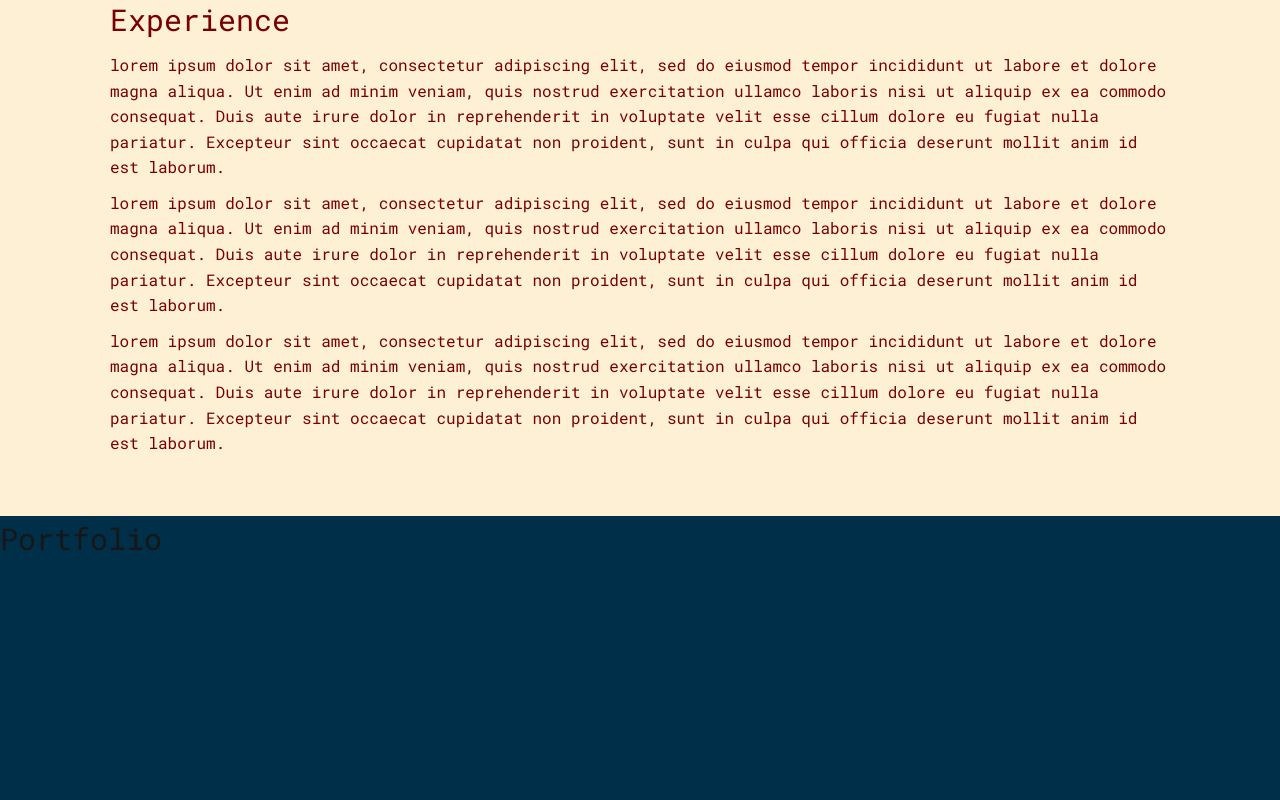
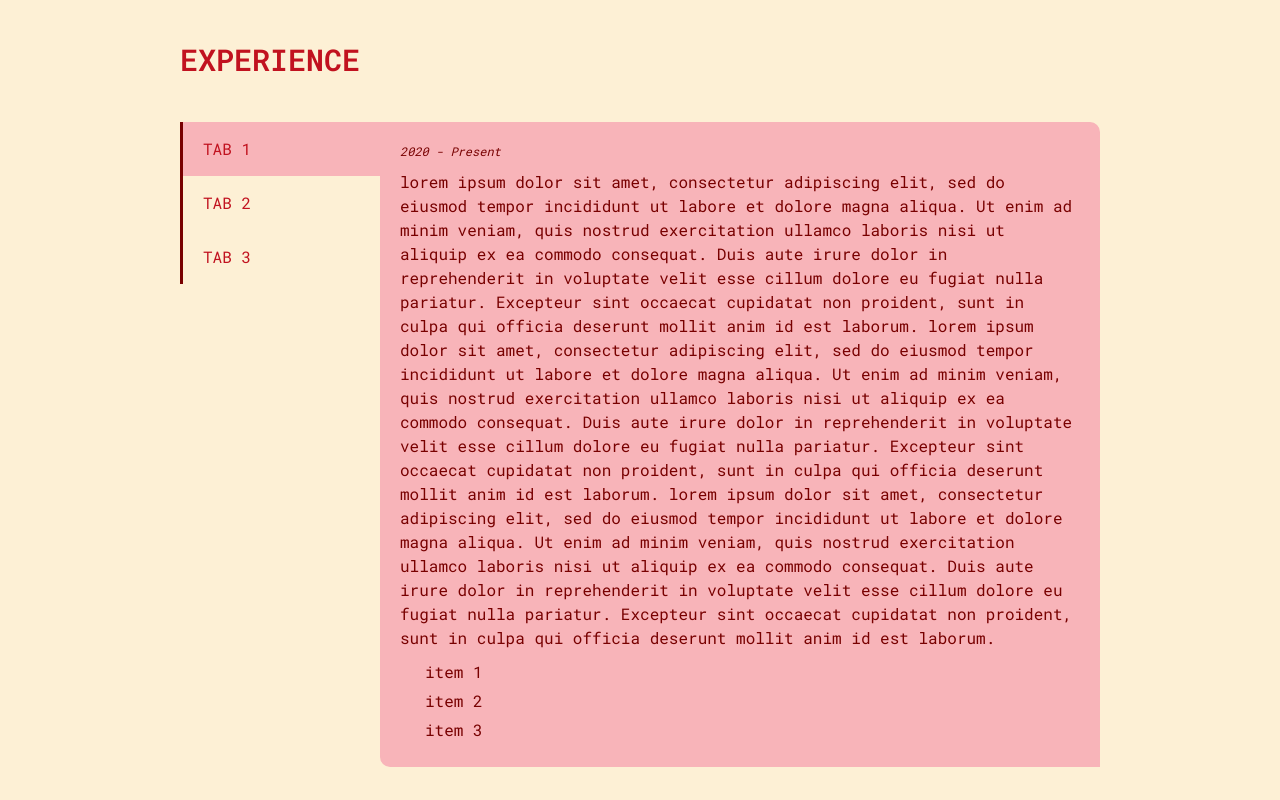
Before and after one commit to ewohlken2/viberational, a Next.js app: page / in a window 1280 px wide. Shown: the part 1340-2140 px from the top of the page. Built offline with nearby package versions, Linux system fonts and the light colour scheme.

Commit message:
Tabs for the experience section

```diff
--- a/src/app/globals.css
+++ b/src/app/globals.css
@@ -52,11 +52,14 @@ h1 {
 
 h2 {
   font-size: 3rem;
-  margin-bottom: 1rem;
+  margin-bottom: 2rem;
+  text-transform: uppercase;
+  font-weight: 700;
+  color: var(--secondary-light)
 }
 
 p {
-  margin-bottom: 1rem;
+  margin-bottom: 2rem;
   line-height: 1.6;
   font-size: 1.6rem;
 }
--- a/src/app/hero.js
+++ b/src/app/hero.js
@@ -16,11 +16,13 @@ export default function HeroBanner() {
                     <div className="title">
                         <span className="intro-header">Hello, my name is </span>
                         <h1 className="main-header">Elvis Wohlken</h1>
-                        <div className="intro-header-2">I`&lsquo;m a Full Stack Web Developer in LA and</div>
+                        <div className="intro-header-2">I&apos;m a Full Stack Web Developer in LA and</div>
                     </div>
-                    <Link className="button button--light" href="/contact">
-                        I want to work with you
-                    </Link>
+                    <div className="button-container">
+                        <Link className="button button--light" href="/contact">
+                            I want to work with you
+                        </Link>
+                    </div>
                 </div>
 
                 <picture className="main-banner-image"><Image
--- a/src/app/home.css
+++ b/src/app/home.css
@@ -21,7 +21,7 @@
 .section-portfolio {}
 
 .section-content {
-    max-width: 1100px;
+    max-width: 960px;
     margin: 0 auto;
     padding: 5rem 2rem;
 
@@ -81,8 +81,8 @@
     justify-content: space-between;
 
     .button {
-        margin-left: auto;
         font-size: 2rem;
+        display: block;
     }
 
     .title {
@@ -100,6 +100,46 @@
 
 .main-banner .main-header {
     margin: 0 0 0.4rem 0;
+    position: relative;
+
+    /* line-down */
+    &:before {
+        height: 13rem;
+        width: 0.2rem;
+        position: absolute;
+        content: "";
+        background: var(--pink);
+        left: -5rem;
+        top: 4rem;
+    }
+
+    /* line left */
+    &:after {
+        height: 0.2rem;
+        width: 3.5rem;
+        position: absolute;
+        content: "";
+        background: var(--pink);
+        left: -5rem;
+        top: 4rem;
+    }
+
+
+}
+
+.main-banner .button-container {
+    position: relative;
+    margin-left: auto;
+
+    &:before {
+        height: 0.2rem;
+        width: 25rem;
+        position: absolute;
+        content: "";
+        background: var(--pink);
+        left: -27rem;
+        top: 3.6rem;
+    }
 }
 
 .intro-header {
--- a/src/app/page.js
+++ b/src/app/page.js
@@ -6,6 +6,25 @@ import "./home.css";
 import Image from "next/image";
 import Header from "./header";
 import HeroBanner from "./hero";
+import Tabs from "./tabs";
+import { list } from "postcss";
+
+const TABS_CONTENT = [{
+  title: 'tab 1',
+  content: 'lorem ipsum dolor sit amet, consectetur adipiscing elit, sed do eiusmod tempor incididunt ut labore et dolore magna aliqua. Ut enim ad minim veniam, quis nostrud exercitation ullamco laboris nisi ut aliquip ex ea commodo consequat. Duis aute irure dolor in reprehenderit in voluptate velit esse cillum dolore eu fugiat nulla pariatur. Excepteur sint occaecat cupidatat non proident, sunt in culpa qui officia deserunt mollit anim id est laborum. lorem ipsum dolor sit amet, consectetur adipiscing elit, sed do eiusmod tempor incididunt ut labore et dolore magna aliqua. Ut enim ad minim veniam, quis nostrud exercitation ullamco laboris nisi ut aliquip ex ea commodo consequat. Duis aute irure dolor in reprehenderit in voluptate velit esse cillum dolore eu fugiat nulla pariatur. Excepteur sint occaecat cupidatat non proident, sunt in culpa qui officia deserunt mollit anim id est laborum. lorem ipsum dolor sit amet, consectetur adipiscing elit, sed do eiusmod tempor incididunt ut labore et dolore magna aliqua. Ut enim ad minim veniam, quis nostrud exercitation ullamco laboris nisi ut aliquip ex ea commodo consequat. Duis aute irure dolor in reprehenderit in voluptate velit esse cillum dolore eu fugiat nulla pariatur. Excepteur sint occaecat cupidatat non proident, sunt in culpa qui officia deserunt mollit anim id est laborum.',
+  list: ['item 1', 'item 2', 'item 3'],
+  date: '2020 - Present',
+}, {
+  title: 'tab 2',
+  content: 'lorem ipsum dolor sit amet, consectetur adipiscing elit, sed do eiusmod tempor incididunt ut labore et dolore magna aliqua. Ut enim ad minim veniam, quis nostrud exercitation ullamco laboris nisi ut aliquip ex ea commodo consequat. Duis aute irure dolor in reprehenderit in voluptate velit esse cillum dolore eu fugiat nulla pariatur. Excepteur sint occaecat cupidatat non proident, sunt in culpa qui officia deserunt mollit anim id est laborum.',
+  list: ['item 1', 'item 2', 'item 3'],
+  date: '2020 - Present',
+}, {
+  title: 'tab 3',
+  content: 'lorem ipsum dolor sit amet, consectetur adipiscing elit, sed do eiusmod tempor incididunt ut labore et dolore magna aliqua. Ut enim ad minim veniam, quis nostrud exercitation ullamco laboris nisi ut aliquip ex ea commodo consequat. Duis aute irure dolor in reprehenderit in voluptate velit esse cillum dolore eu fugiat nulla pariatur. Excepteur sint occaecat cupidatat non proident, sunt in culpa qui officia deserunt mollit anim id est laborum.',
+  list: ['item 1', 'item 2', 'item 3'],
+  date: '2020 - Present',
+}]
 
 export default function Home() {
 
@@ -46,15 +65,9 @@ export default function Home() {
           <h2 className="h2">
             Experience
           </h2>
-          <p>
-            lorem ipsum dolor sit amet, consectetur adipiscing elit, sed do eiusmod tempor incididunt ut labore et dolore magna aliqua. Ut enim ad minim veniam, quis nostrud exercitation ullamco laboris nisi ut aliquip ex ea commodo consequat. Duis aute irure dolor in reprehenderit in voluptate velit esse cillum dolore eu fugiat nulla pariatur. Excepteur sint occaecat cupidatat non proident, sunt in culpa qui officia deserunt mollit anim id est laborum.
-          </p>
-          <p>
-            lorem ipsum dolor sit amet, consectetur adipiscing elit, sed do eiusmod tempor incididunt ut labore et dolore magna aliqua. Ut enim ad minim veniam, quis nostrud exercitation ullamco laboris nisi ut aliquip ex ea commodo consequat. Duis aute irure dolor in reprehenderit in voluptate velit esse cillum dolore eu fugiat nulla pariatur. Excepteur sint occaecat cupidatat non proident, sunt in culpa qui officia deserunt mollit anim id est laborum.
-          </p>
-          <p>
-            lorem ipsum dolor sit amet, consectetur adipiscing elit, sed do eiusmod tempor incididunt ut labore et dolore magna aliqua. Ut enim ad minim veniam, quis nostrud exercitation ullamco laboris nisi ut aliquip ex ea commodo consequat. Duis aute irure dolor in reprehenderit in voluptate velit esse cillum dolore eu fugiat nulla pariatur. Excepteur sint occaecat cupidatat non proident, sunt in culpa qui officia deserunt mollit anim id est laborum.
-          </p>
+
+          <Tabs tabs={TABS_CONTENT} />
+
         </div>
       </div>
       {/* Experience Section End */}
--- /dev/null
+++ b/src/app/tabs.css
@@ -0,0 +1,104 @@
+.tabs-container {
+    margin-top: 4rem;
+    display: flex;
+
+    .date {
+        font-size: 1.2rem;
+        font-style: italic;
+        margin-bottom: 1rem;
+    }
+
+    .content {
+        margin-bottom: 1rem;
+    }
+
+    .list {
+        padding-left: 1rem;
+    }
+
+    .list-item {
+        position: relative;
+        padding-left: 1.5rem;
+        margin-bottom: 0.5rem;
+
+        &::marker {
+            content: "+";
+            position: absolute;
+            left: 0;
+            color: var(--secondary-dark);
+        }
+
+    }
+}
+
+
+.tabs {
+    width: 20rem;
+    flex: 0 0 auto;
+    display: flex;
+    flex-direction: column;
+
+
+}
+
+.tab-title {
+    padding: 1.5rem 2rem;
+    border-left: 3px solid var(--secondary-dark);
+    transition: all 0.2s;
+    font-size: 1.6rem;
+    text-transform: uppercase;
+    color: var(--secondary-light);
+    cursor: pointer;
+
+    &.active {
+        background: var(--pink);
+        border-left: 3px solid var(--secondary-dark);
+        /* color: var(--bg); */
+    }
+
+    &:hover {
+        background: var(--pink);
+
+        /* background: var(--secondary-light); */
+        border-left: 3px solid var(--secondary-dark);
+    }
+}
+
+.tab-content-container {
+    flex: 1 1 auto;
+    position: relative;
+    overflow: hidden;
+    background: var(--pink);
+    padding: 2rem;
+    border-radius: 0 1rem 0rem 1rem;
+
+}
+
+.tab-content {
+    display: none;
+    flex: 1 1 auto;
+    position: relative;
+    transition: opacity 0.2s;
+
+
+    &.active {
+        display: block;
+        animation: tabFadeIn 300ms ease-in-out;
+    }
+
+}
+
+
+
+@keyframes tabFadeIn {
+
+    0% {
+        opacity: 0;
+        top: 5rem;
+    }
+
+    100% {
+        opacity: 1;
+        top: 0px;
+    }
+}
--- /dev/null
+++ b/src/app/tabs.js
@@ -0,0 +1,40 @@
+'use client';
+
+import { useState } from "react";
+import "./tabs.css";
+
+
+export default function Tabs({ tabs }) {
+
+    const [activeTab, setActiveTab] = useState(0);
+
+    const titles = tabs.map((tab, index) => (
+        <div onClick={() => setActiveTab(index)} key={index} className={index == activeTab ? "tab-title active" : "tab-title"}>{tab.title}</div>
+    ));
+
+    const tabContent = tabs.map((tab, index) => (
+        <div key={index} className={index == activeTab ? "tab-content active" : "tab-content"} >
+
+
+            <div className="date">{tab.date}</div>
+            <div className="content">{tab.content}</div>
+            <div className="list">
+                {tab.list.map((item, index) => <div key={index} className="list-item">{item}</div>)}
+            </div>
+        </div>
+    ));
+
+    return (
+        <div className="tabs-container">
+            <div className="tabs">
+                {titles}
+            </div>
+
+            <div className="tab-content-container">
+                {tabContent}
+
+            </div>
+        </div>
+
+    );
+}
```
